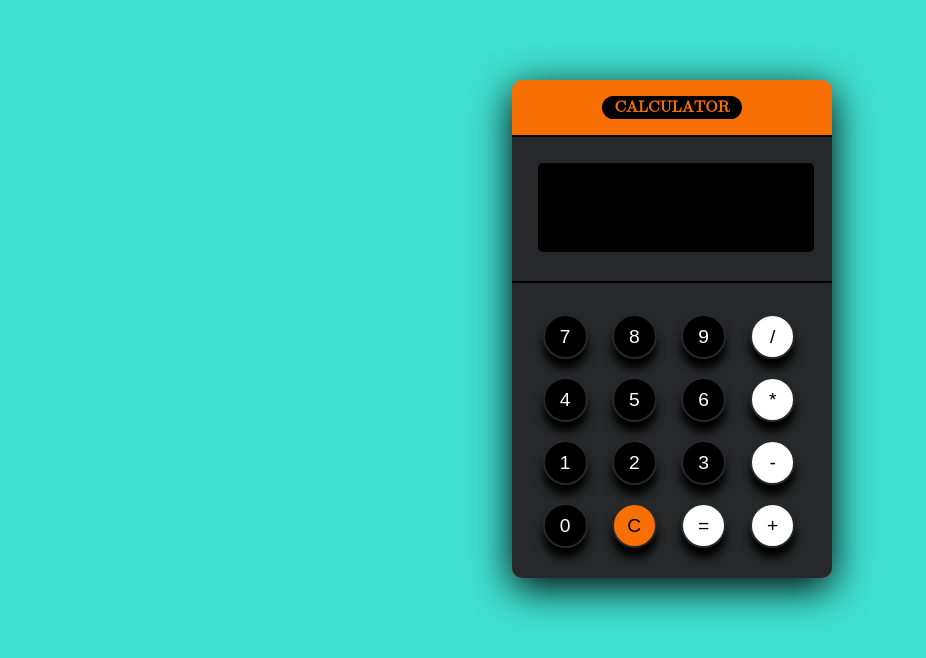
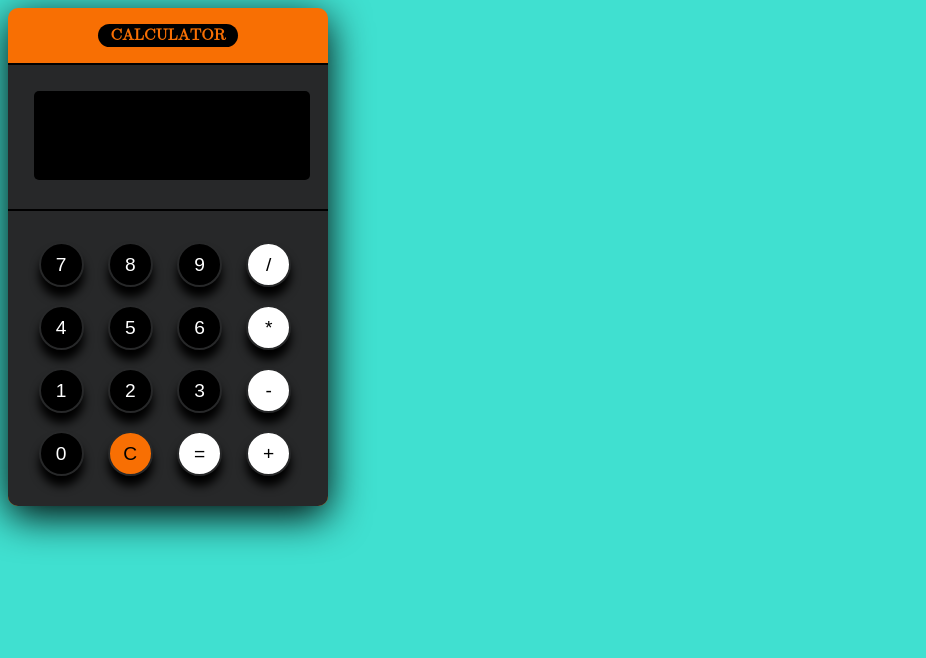
Before and after one commit to harshruhela2511/Calc, a plain HTML site: page index.html in a window 1280 px wide. Shown: the whole page, without its empty margins (0-926 px from the left). Drawn offline with Linux system fonts and the light colour scheme.

Commit message:
Project Done

```diff
--- a/style.css
+++ b/style.css
@@ -4,9 +4,6 @@ body{
     background-color: turquoise;
 }
 #calculator{
-    position: fixed;
-    top:10%;
-    left:40%;
     text-align: center;
     border-radius: 10px;
     width:320px;
```
